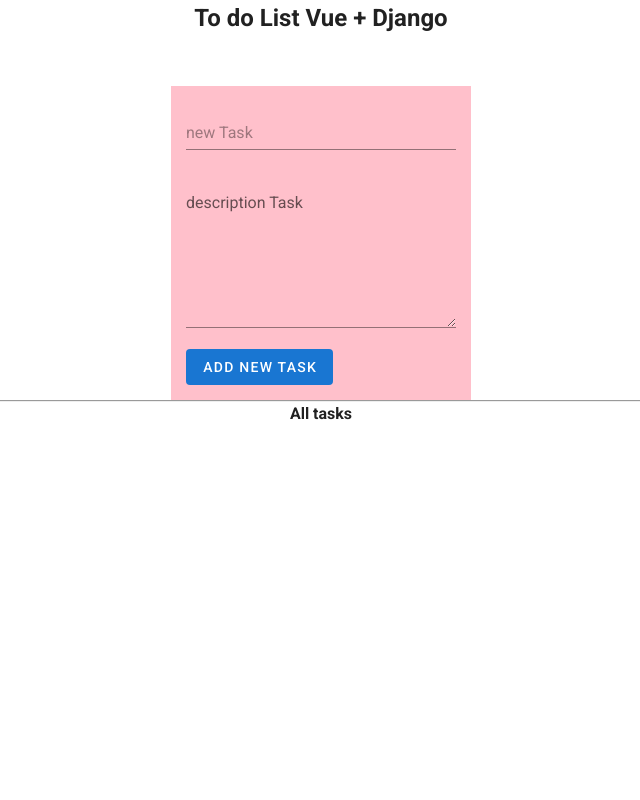
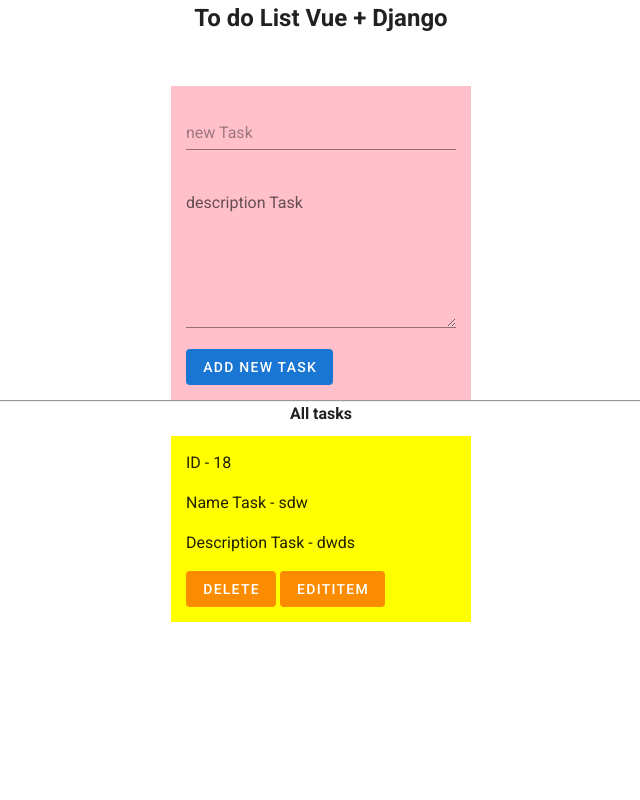
Before and after one commit to meys313/test_todo, a Django app: page / in a window 1280 px wide. Shown: the whole page, without its empty margins (319-959 px from the left). Run offline with Django 4.2, Linux system fonts and the light colour scheme; data comes from the database, SQL or seed files in the repository; both versions use the stored data as it was after the commit; some libraries are stand-ins or nearby versions.

Commit message:
Добавляет данные в бд, удаляет из бд. Визуально инф. обновляется после перезагрузки

```diff
--- a/task/todolist/templates/todolist/index.html
+++ b/task/todolist/templates/todolist/index.html
@@ -66,7 +66,7 @@
           >
             <p>ID - {{item.id}}</p>
             <p>Name Task - {{item.name}}</p>
-            <p>Description Task - {{item.address.geo}}</p>
+            <p>Description Task - {{item.text}}</p>
 
             <v-btn depressed color="warning" @click="deleteItem(item.id)">
               delete
@@ -89,8 +89,7 @@
     <script src="https://cdn.jsdelivr.net/npm/vue@2.x/dist/vue.js"></script>
     <script src="https://cdn.jsdelivr.net/npm/vuetify@2.x/dist/vuetify.js"></script>
 
-    <!-- Vue modules -->
-    <script>
+     <script>
       new Vue({
         el: "#app",
         vuetify: new Vuetify(),
@@ -111,17 +110,19 @@
 
           deleteItem(id) {
             // id как и в бд
+            // ТИП ЧИСЛО
             console.log(id);
 
             const dataForBackJSON = JSON.stringify({ id: id });
             // пуляем запрос POST с новой записью
-            fetch("url", {
-              methods: "DELETE",
+            fetch(`http://127.0.0.1:8000/api/task/${id}`, {
+              method: "DELETE",
               headers: {
                 "Content-Type": "application/json;charset=utf-8"
               },
               body: dataForBackJSON
             });
+            console.log(dataForBackJSON);
           },
 
           getAllTasksWithBackEnd() {
@@ -139,21 +140,30 @@
             }
             // закидываем наши данные в один обьект
             const objData = {
-              nameTask: this.inputNewTask,
-              descriptionTask: this.textareaNewTask
+              name: this.inputNewTask,
+              text: this.textareaNewTask
             };
             console.log("Tests Data - ", objData);
             // приводим обьект к строке для бека
             const dataForBackJSON = JSON.stringify(objData);
             // пуляем запрос POST с новой записью
-            fetch("url", {
-              methods: "POST",
+
+            fetch("http://127.0.0.1:8000/api/task/", {
+              method: "POST",
               headers: {
                 "Content-Type": "application/json;charset=utf-8"
               },
               body: dataForBackJSON
             });
 
+            // fetch("https://jsonplaceholder.typicode.com/posts", {
+            //   methods: "POST",
+            //   headers: {
+            //     "Content-Type": "application/json;charset=utf-8"
+            //   },
+            //   body: dataForBackJSON
+            // });
+            console.log(typeof objData);
             // reset data
             this.inputNewTask = "";
             this.textareaNewTask = "";
```
Also changed, not shown: task/db.sqlite3, task/todolist/views.py (line endings or trailing spaces).
